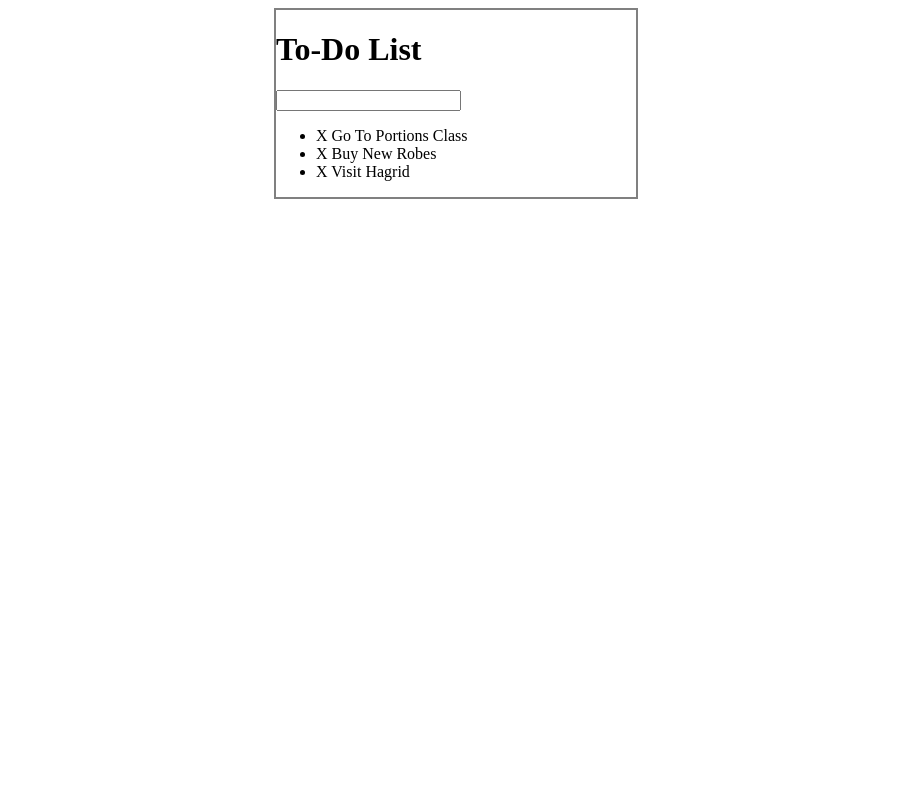
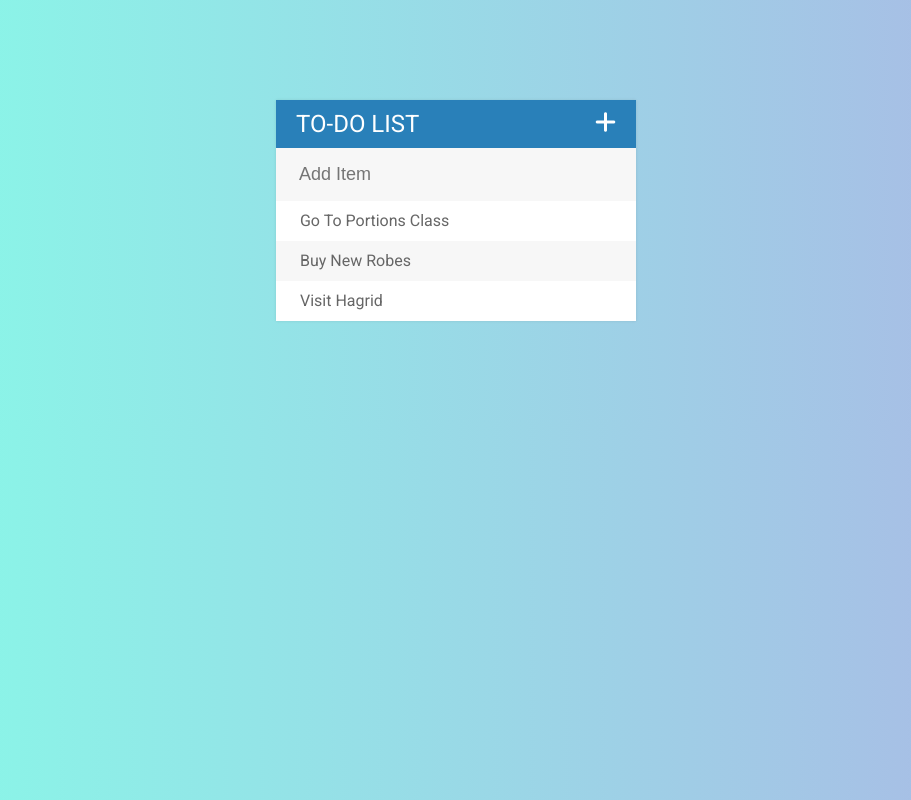
Before and after one commit to shureyh/myToDo-List-, a plain HTML site: page index.html in a window 1280 px wide. Shown: the whole page, without its empty margins (184-1095 px from the left). Drawn offline with Linux system fonts and the light colour scheme.

Commit message:
styled my to do list app

```diff
--- a/assets/css/styles.css
+++ b/assets/css/styles.css
@@ -1,7 +1,74 @@
+body{
+  font-family: 'Roboto', sans-serif;
+  background: #acb6e5;  /* fallback for old browsers */
+  background: -webkit-linear-gradient(to right, #86fde8, #acb6e5);  /* Chrome 10-25, Safari 5.1-6 */
+  background: linear-gradient(to right, #86fde8, #acb6e5); /* W3C, IE 10+/ Edge, Firefox 16+, Chrome 26+, Opera 12+, Safari 7+ */
+
+}
+.fa-plus{
+ float: right;
+}
+span{
+  background-color: #e74c3c;
+  height: 40px;
+  margin-right: 20px;
+  text-align: center;
+  color: #fff;
+  width: 0;
+  display: inline-block;
+  transition: 0.3s linear;
+  opacity: 0 ;
+}
+li:hover span{
+  width: 40px;
+  opacity: 1;
+}
+h1{
+  background-color: #2980b9;
+  color: #fff;
+  padding: 10px 20px;
+  text-transform: uppercase;
+  font-size: 24px;
+  font-weight: normal;
+  margin: 0;
+}
+ul {
+  list-style: none;
+  margin: 0;
+  padding: 0;
+}
+li{
+  background: #fff;
+  height: 40px;
+  line-height: 40px;
+  color: #666;
+}
+
+li:nth-child(2n){
+  background: #f7f7f7;
+}
+
+input{
+  font-size: 18px;
+  background-color: #f7f7f7;
+  width: 100%;
+  padding: 13px 13px 13px 20px;
+  box-sizing: border-box;
+  color: #2980b9;
+  border: 3px solid rgba(0, 0, 0, 0)
+}
+
+input:focus{
+  background: #fff;
+  border: 3px solid #2980b9;
+  outline: none;
+}
+
 #container{
-  border: 2px solid grey;
+  box-shadow: 0 0 3px rgba(0, 0, 0, 0.1);
   width: 360px;
-  margin: 0 auto;
+  margin: 100px auto;
+  background-color: #f7f7f7;
 }
 
 .completed{
--- a/assets/js/script.js
+++ b/assets/js/script.js
@@ -6,10 +6,10 @@
 $("ul").on("click", "span", deleted);
 
 //create new To-Do
-$("input[type ='text']").keypress(createToDo);
+$("input[type ='text'").keypress(createToDo);
 
-
-
+//toggling the add item text box
+$(".fa-plus").click(addItem);
 
 
 //my functions
@@ -28,6 +28,10 @@
   if(event.which === 13){
     var todoText = $(this).val();
     $(this).val("");
-    $("ul").append("<li><span>X</span> " + todoText + "</li>");
+    $("ul").append("<li> <span><i class='fa-solid fa-trash-can'></i> </span> " + todoText + "</li>");
   }
 };
+
+function addItem(){
+  $("input[type = 'text'").fadeToggle();
+}
--- a/index.html
+++ b/index.html
@@ -4,6 +4,10 @@
   <meta charset="UTF-8">
   <meta http-equiv="X-UA-Compatible" content="IE=edge">
   <meta name="viewport" content="width=device-width, initial-scale=1.0">
+  <script src="https://kit.fontawesome.com/6df7e85bba.js" crossorigin="anonymous"></script>
+  <link rel="preconnect" href="https://fonts.googleapis.com">
+  <link rel="preconnect" href="https://fonts.gstatic.com" crossorigin>
+  <link href="https://fonts.googleapis.com/css2?family=Roboto:wght@400;500&display=swap" rel="stylesheet">
   <link rel="stylesheet" href="/assets/css/styles.css">
   <script src="/assets/js/lib/jquery-3.6.1.min.js"></script>
   <title>Sr7 To-Do list App</title>
@@ -11,14 +15,14 @@
 <body>
 
   <div id="container">
-    <h1>To-Do List</h1>
+    <h1>To-Do List <i class="fa-sharp fa-solid fa-plus"></i></h1>
 
-    <input type="text">
+    <input type="text" placeholder="Add Item">
 
     <ul>
-      <li><span>X</span> Go To Portions Class</li>
-      <li><span>X</span> Buy New Robes</li>
-      <li><span>X</span> Visit Hagrid</li>
+      <li><span><i class="fa-solid fa-trash-can"></i></span> Go To Portions Class</li>
+      <li><span><i class="fa-solid fa-trash-can"></i></span> Buy New Robes</li>
+      <li><span><i class="fa-solid fa-trash-can"></i></span> Visit Hagrid</li>
     </ul>
 
 
```
